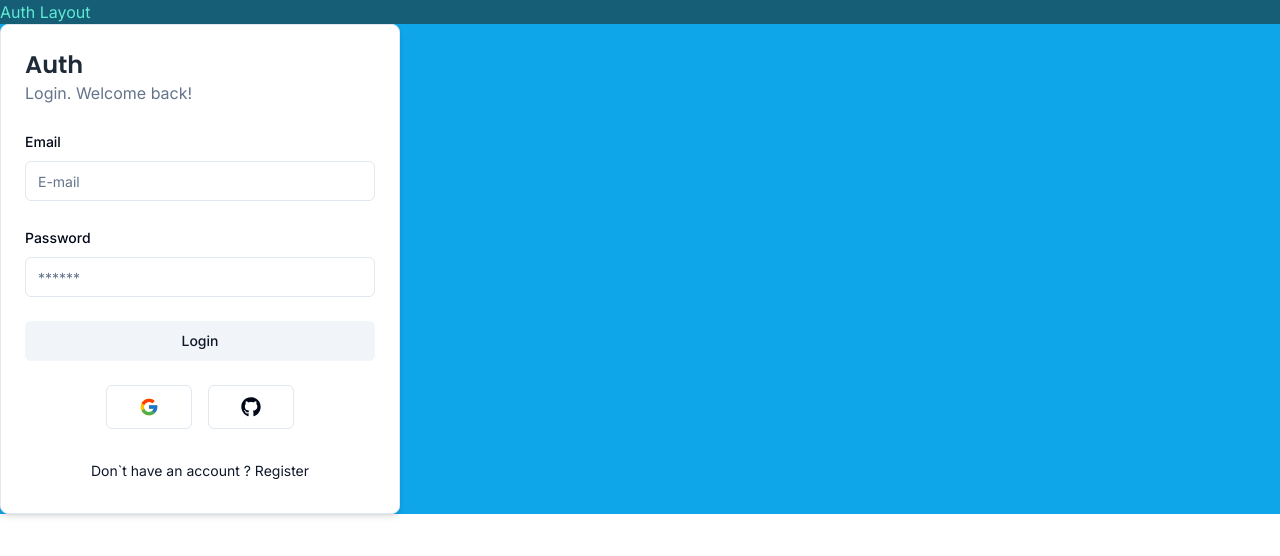
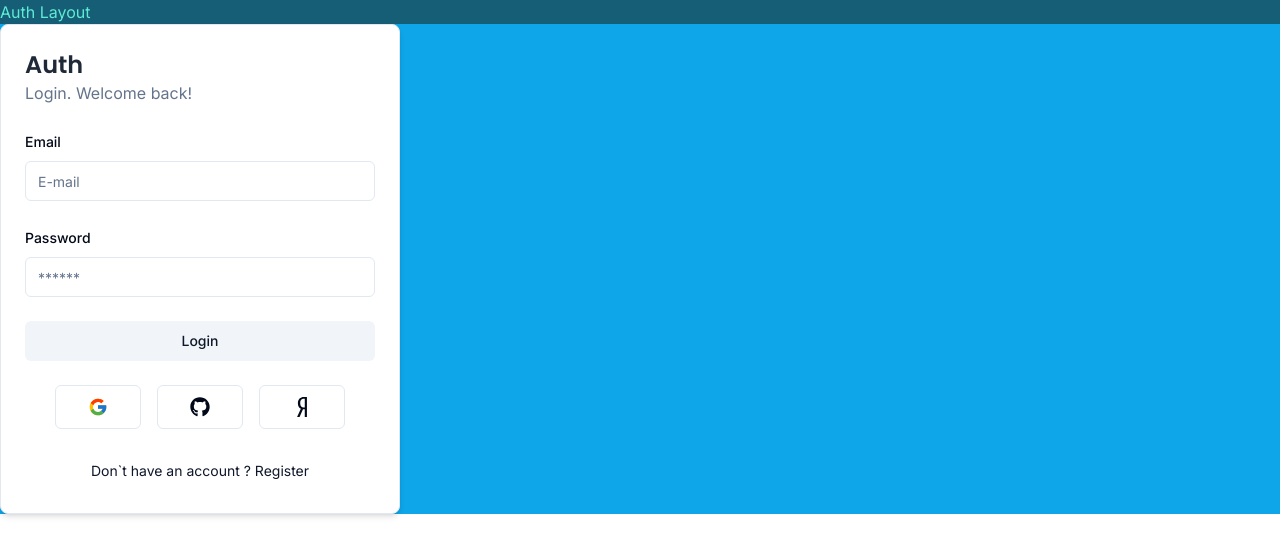
Before and after one commit to InfinityScripter/auth-next-master, a Next.js app: page /auth/login in a window 1280 px wide. Shown: the top 556 px of the page. Built offline with nearby package versions, Linux system fonts and the light colour scheme; no server answers.

Commit message:
add sigIn Yandex

```diff
--- a/auth.config.ts
+++ b/auth.config.ts
@@ -1,6 +1,7 @@
 import Credentials from "next-auth/providers/credentials"
 import GitHub from "next-auth/providers/github"
 import Google from "@auth/core/providers/google";
+import Yandex from "@auth/core/providers/yandex";
 
 import type { NextAuthConfig } from "next-auth"
 
@@ -9,6 +10,10 @@ import {getUserByEmail} from "@/data/user";
 import bcrypt from "bcryptjs";
 
 export default { providers: [
+    Yandex({
+        clientId: process.env.YANDEX_CLIENT_ID,
+        clientSecret: process.env.YANDEX_CLIENT_SECRET,
+    }),
     Google({
         clientId: process.env.GOOGLE_CLIENT_ID,
         clientSecret: process.env.GOOGLE_CLIENT_SECRET,
--- a/components/auth/social.tsx
+++ b/components/auth/social.tsx
@@ -4,12 +4,13 @@ import React from 'react';
 import {signIn} from "next-auth/react";
 import { FcGoogle } from 'react-icons/fc';
 import { FaGithub } from 'react-icons/fa';
+import {FaYandex} from "react-icons/fa";
 import { Button } from '@/components/ui/button';
 import {DEFAULT_LOGIN_REDIRECT} from "@/routes";
 let count = 0
 
 const Social = () => {
-    const onClick = (provider:"google"|"github") => {
+    const onClick = (provider:"google"|"github"|"yandex") => {
         signIn(provider,{callbackUrl:DEFAULT_LOGIN_REDIRECT,})
     }
   return (
@@ -26,6 +27,13 @@ const Social = () => {
       }}>
         <FaGithub className='h-5 w-5' />
       </Button>
+        <Button variant='outline' size='lg' className='w-full' onClick={() => {
+    onClick("yandex")
+      }}>
+        <FaYandex className='h-5 w-5' />
+      </Button>
+
+
     </div>
   );
 };
```
